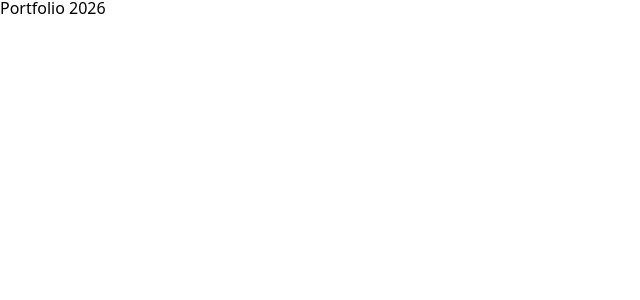
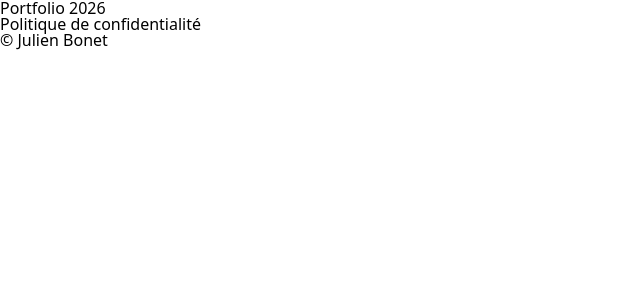
Before and after one commit to JulienBonet/portfolio2026_project, a React (Vite) app in the folder client/: page /politique-confidentialite in a window 1280 px wide. Shown: the top 300 px of the page, without its empty margins (0-640 px from the left). Built offline with nearby package versions, Linux system fonts and the light colour scheme; no server answers.

Commit message:
feat: setup react router and application layout

```diff
--- a/client/src/App.tsx
+++ /dev/null
@@ -1,28 +0,0 @@
-import { useEffect } from "react";
-
-import { getProjects } from "@/api/projects.api";
-
-export default function App() {
-
-  useEffect(() => {
-    async function load() {
-
-      try {
-        const projects =
-          await getProjects();
-
-        console.log(projects);
-      } catch (error) {
-        console.error(error);
-      }
-    }
-
-    load();
-  }, []);
-
-  return (
-    <h1>
-      Portfolio 2026
-    </h1>
-  );
-}
--- /dev/null
+++ b/client/src/components/Footer.tsx
@@ -0,0 +1,7 @@
+export default function Footer() {
+  return (
+    <footer>
+      <p>© Julien Bonet</p>
+    </footer>
+  );
+}
--- /dev/null
+++ b/client/src/components/Header.tsx
@@ -0,0 +1,7 @@
+export default function Header() {
+  return (
+    <header>
+      <h1>Portfolio 2026</h1>
+    </header>
+  );
+}
--- /dev/null
+++ b/client/src/layouts/MainLayout.tsx
@@ -0,0 +1,18 @@
+import { Outlet } from "react-router-dom";
+
+import Header from "@/components/Header";
+import Footer from "@/components/Footer";
+
+export default function MainLayout() {
+  return (
+    <>
+      <Header />
+
+      <main>
+        <Outlet />
+      </main>
+
+      <Footer />
+    </>
+  );
+}
--- a/client/src/main.tsx
+++ b/client/src/main.tsx
@@ -1,14 +1,20 @@
 import { StrictMode } from "react";
 import { createRoot } from "react-dom/client";
+
+import { RouterProvider } from "react-router-dom";
+
 import "@/assets/css/reset.css";
 import "@/assets/css/variables.css";
 import "@/assets/css/common.css";
 
+import { router } from "@/router/router";
 
-import App from "./App.tsx";
-
-createRoot(document.getElementById("root")!).render(
+createRoot(
+  document.getElementById("root")!,
+).render(
   <StrictMode>
-    <App />
+    <RouterProvider
+      router={router}
+    />
   </StrictMode>,
 );
--- /dev/null
+++ b/client/src/pages/HomePage.tsx
@@ -0,0 +1,7 @@
+export default function HomePage() {
+  return (
+    <section>
+      <h2>Accueil</h2>
+    </section>
+  );
+}
--- /dev/null
+++ b/client/src/pages/LegalPage.tsx
@@ -0,0 +1,7 @@
+export default function LegalPage() {
+  return (
+    <section>
+      <h2>Mentions légales</h2>
+    </section>
+  );
+}
--- /dev/null
+++ b/client/src/pages/PrivacyPage.tsx
@@ -0,0 +1,7 @@
+export default function PrivacyPage() {
+  return (
+    <section>
+      <h2>Politique de confidentialité</h2>
+    </section>
+  );
+}
--- /dev/null
+++ b/client/src/router/router.tsx
@@ -0,0 +1,31 @@
+import {
+  createBrowserRouter,
+} from "react-router-dom";
+
+import MainLayout from "@/layouts/MainLayout";
+
+import HomePage from "@/pages/HomePage";
+import LegalPage from "@/pages/LegalPage";
+import PrivacyPage from "@/pages/PrivacyPage";
+
+export const router =
+  createBrowserRouter([
+    {
+      path: "/",
+      element: <MainLayout />,
+      children: [
+        {
+          index: true,
+          element: <HomePage />,
+        },
+        {
+          path: "mentions-legales",
+          element: <LegalPage />,
+        },
+        {
+          path: "politique-confidentialite",
+          element: <PrivacyPage />,
+        },
+      ],
+    },
+  ]);
```
